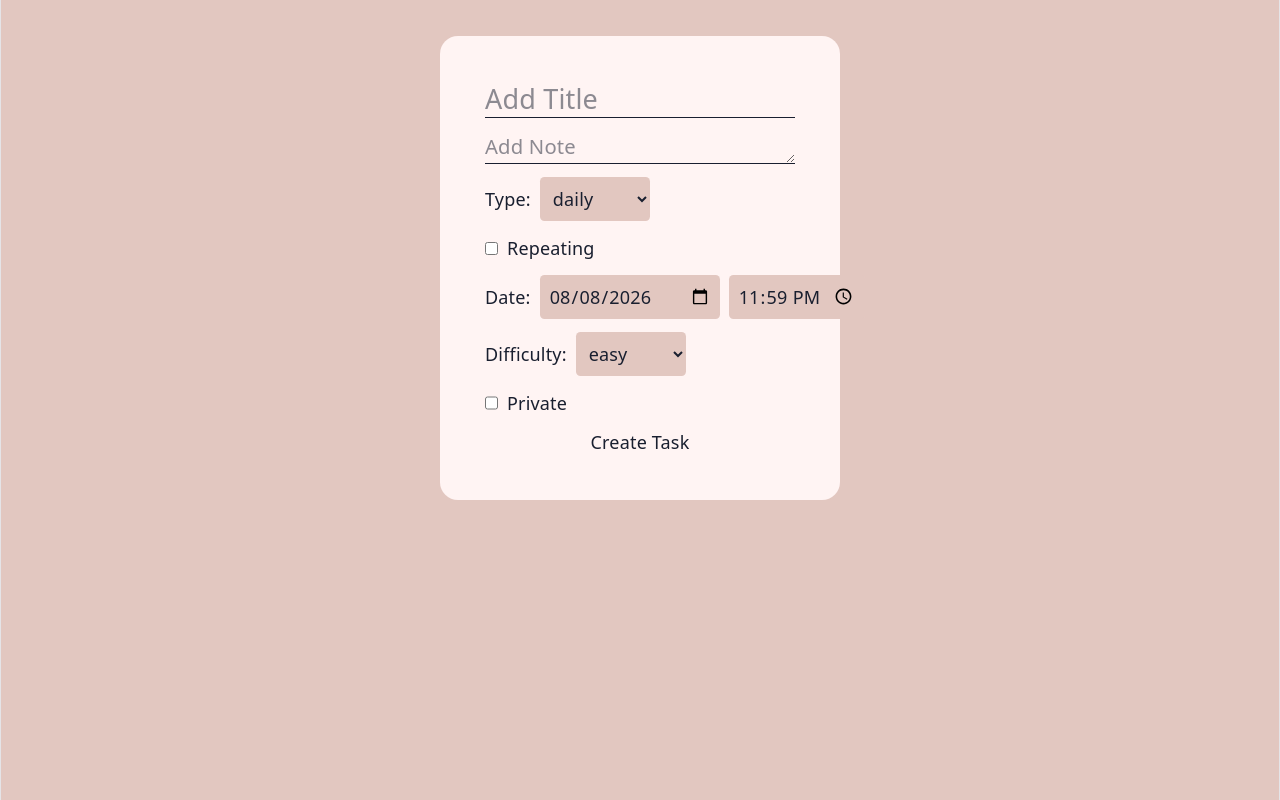
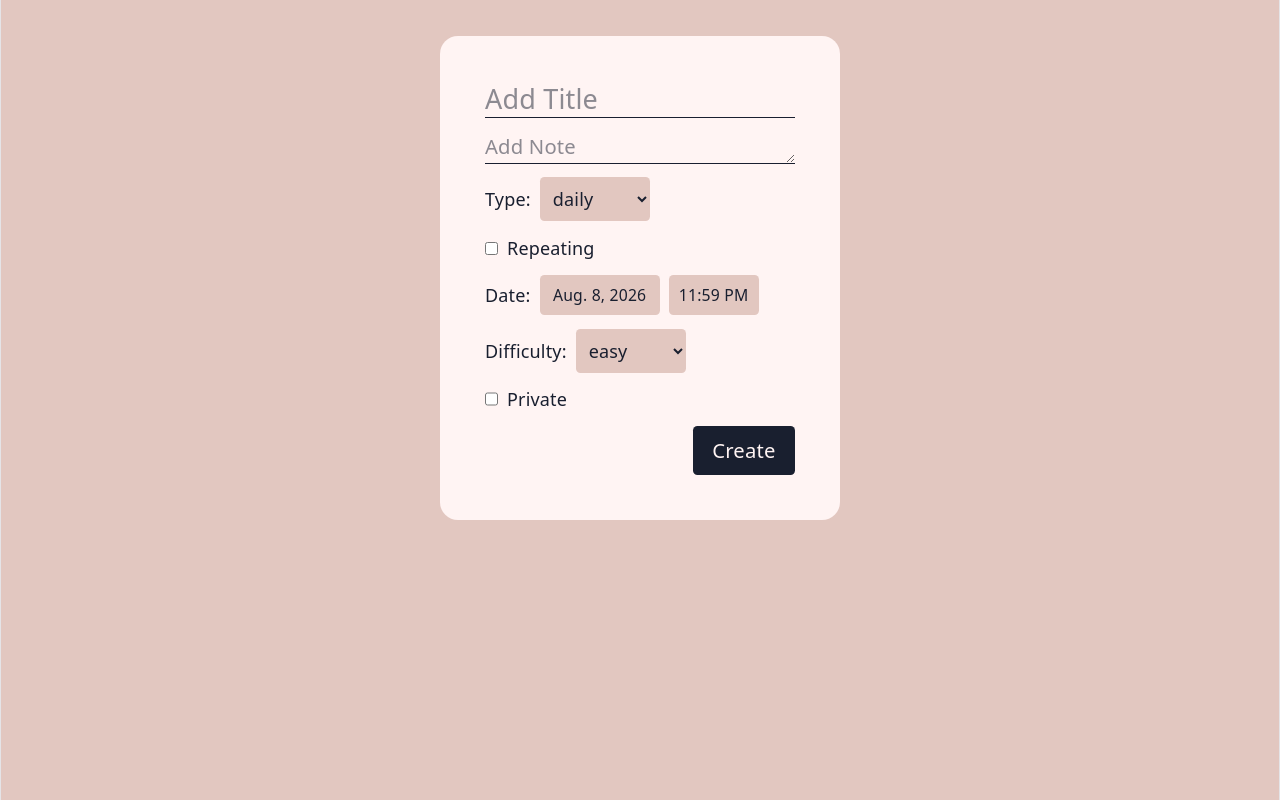
Before and after one commit to Ziad-Agha/ToDoApp, a React (Vite) app in the folder Frontend/: page /menu in a window 1280 px wide. Built offline with nearby package versions, Linux system fonts and the light colour scheme.

Commit message:
#13 - Lots of stuff

```diff
--- a/Frontend/src/App.css
+++ b/Frontend/src/App.css
@@ -4,7 +4,7 @@
 
 nav a {
     display: block;
-    color: white;
+    color: var(--color-nav-text);
     padding: 0.7rem 1.2rem;
 
     &:hover {
--- a/Frontend/src/Components/TaskMenu.tsx
+++ b/Frontend/src/Components/TaskMenu.tsx
@@ -2,19 +2,11 @@
 import { useState } from "react";
 import type { ChangeEvent } from "react";
 import DatePicker from "react-datepicker";
-import "react-datepicker/dist/react-datepicker.css";
 
-function getDefaultDate(date: Date): string {
-  const year = date.getFullYear();
-  const month = String(date.getMonth() + 1).padStart(2, "0");
-  const day = String(date.getDate()).padStart(2, "0");
-  return `${year}-${month}-${day}`;
-}
 type WeekRange = {
   start: Date; // Monday
   end: Date; // Sunday
 };
-
 type MonthRange = {
   start: Date;
   end: Date;
@@ -22,10 +14,10 @@ type MonthRange = {
 
 function getWeekRange(date: Date): WeekRange {
   const day = date.getDay();
-  const diffToMonday = (day === 0 ? -6 : 1) - day;
+  const mondayOffset = (day === 0 ? -6 : 1) - day;
 
   const start = new Date(date);
-  start.setDate(date.getDate() + diffToMonday);
+  start.setDate(date.getDate() + mondayOffset);
 
   const end = new Date(start);
   end.setDate(start.getDate() + 6);
@@ -40,12 +32,6 @@ function getWeekRange(date: Date): WeekRange {
   };
 }
 
-function buildDeadline(date: string, time: string): Date {
-  const [hours, minutes] = time.split(":").map(Number);
-  const [year, month, day] = date.split("-").map(Number);
-  return new Date(Date.UTC(year, month - 1, day, hours, minutes, 0));
-}
-
 function getMonthRange(date: Date): MonthRange {
   const year = date.getFullYear();
   const month = date.getMonth();
@@ -55,16 +41,30 @@ function getMonthRange(date: Date): MonthRange {
     end: new Date(Date.UTC(year, month + 1, 0, 23, 59, 0)),
   };
 }
-function TaskMenu() {
+
+// Combines time and date into a Date object
+function buildDeadline(date: Date | null, time: Date | null): Date | null {
+  if (date && time) {
+    const deadline = date && new Date(date);
+    deadline.setHours(time?.getHours(), time?.getMinutes(), 0, 0)
+    return deadline
+  } return null
+}
+
+export default function TaskMenu() {
+  const defaultTime = new Date()
+  defaultTime.setHours(23, 59, 0, 0)
+
+
   const [title, setTitle] = useState<string>("");
   const [note, setNote] = useState<string>("");
   const [type, setType] = useState("day");
-  const [deadlineDate, setDeadlineDate] = useState(getDefaultDate(new Date()));
-  const [deadlineTime, setDeadlineTime] = useState("23:59");
+  const [deadlineDate, setDeadlineDate] = useState<Date | null>(new Date());
+  const [deadlineTime, setDeadlineTime] = useState<Date | null>(defaultTime)
   const [difficulty, setDifficulty] = useState("easy");
   const [repeatable, setRepeatable] = useState(false);
   const [weekly, setWeekly] = useState("Sunday");
-  const [repeatInterval, setRepeatInterval] = useState(1);
+  const [frequency, setFrequency] = useState(1);
   const [selectedWeek, setSelectedWeek] = useState<Date | null>(null);
   const [selectedMonth, setSelectedMonth] = useState<Date | null>(null);
   const [isPrivate, setIsPrivate] = useState(false);
@@ -72,163 +72,150 @@ function TaskMenu() {
   const weekRange = selectedWeek ? getWeekRange(selectedWeek) : null;
   const monthRange = selectedMonth ? getMonthRange(selectedMonth) : null;
 
+  // Returns start and end dates based on chosen type [day, week, month]
   function getDate(type: string) {
     if (!repeatable) {
       if (type === "day") {
+        deadlineDate?.setHours(0, 0, 0, 0);
         return { start: deadlineDate, end: deadlineDate };
       } else if (type === "week" && weekRange) {
         return {
-          start: getDefaultDate(weekRange?.start),
-          end: getDefaultDate(weekRange.end),
+          start: weekRange?.start,
+          end: weekRange.end,
         };
       } else if (type === "month" && monthRange) {
         return {
-          start: getDefaultDate(monthRange?.start),
-          end: getDefaultDate(monthRange.end),
+          start: monthRange?.start,
+          end: monthRange.end,
         };
-      } else {
-        return null;
       }
     } else {
       return null;
     }
   }
 
-  function handleRepetition(type: string) {
-    if (type === "day") {
-      return (
-        <div>
-          <p>Repeating every</p>
-          <input
-            type="number"
-            min="1"
-            step="1"
-            value={repeatInterval}
-            onChange={handleIntervalChange}
+  //  Returns appropriate elment based on chosen type [day, week, month]
+  function handleFrequency(type: string) {
+    const labels: Record<string, string> = {
+      day: "days",
+      week: "weeks",
+      month: "months",
+    };
+
+    const frequencyInput = (
+      <input type="number"
+        min="1"step="1" value={frequency}
+        onChange={handleFrequencyChange}
         onKeyDown={(e) => e.preventDefault()}
         onPaste={(e) => e.preventDefault()}
       />
-          <p>days</p>
-        </div>
     );
-    } else if (type === "week") {
+
+    const weekdaySelect = type === "week" && (
+      <><p>Day:</p>
+        <select name="weekly-task" value={weekly} onChange={handleWeekChange}>
+          {["Monday", "Tuesday", "Wednesday", "Thursday", "Friday", "Saturday", "Sunday"].map(day => (
+            <option key={day} value={day}>{day}</option>
+          ))}
+        </select>
+      </>
+    );
+
     return (
       <div>
-          <p>Repeat every</p>
-          <input
-            type="number"
-            min="1"
-            step="1"
-            value={repeatInterval}
-            onChange={handleIntervalChange}
-            onKeyDown={(e) => e.preventDefault()}
-            onPaste={(e) => e.preventDefault()}
-          />
-          <p>weeks</p>
-          <label>Date</label>
-          <select name="weekly-task" value={weekly} onChange={handleWeekChange}>
-            <option value="Monday">Monday</option>
-            <option value="Tuesday">Tuesday</option>
-            <option value="Wednesday">Wednesday</option>
-            <option value="Thursday">Thursday</option>
-            <option value="Friday">Friday</option>
-            <option value="Saturday">Saturday</option>
-            <option value="Sunday">Sunday</option>
-          </select>
-        </div>
-      );
-    } else if (type === "month") {
-      return (
-        <div>
-          <p>Repeat every</p>
-          <input
-            type="number"
-            min="1"
-            step="1"
-            value={repeatInterval}
-            onChange={handleIntervalChange}
-            onKeyDown={(e) => e.preventDefault()}
-            onPaste={(e) => e.preventDefault()}
-          />
-          <p>months</p>
+        <p>Repeats every</p>
+        {frequencyInput}
+        <p>{labels[type]}</p>
+        {weekdaySelect}
       </div>
     );
   }
-  }
 
+  /*  handleFrequency sub-function */
+  /*  Returns appropriate DatePickers based on chosen type [day, week, month] */
   function handleDeadline(type: string) {
+    // DAY DATEPICKER
     if (type === "day") {
-      return (
-        <div className="task-deadline-input">
-          <div className="flex gap-2 items-center">
+      return <div className="day-date-picker flex gap-2 items-center">
         <label>Date:</label>
-            <input
-              type="date"
-              value={deadlineDate}
-              className="task-element"
-              onChange={handleDateChange}
+        <DatePicker
+          selected={deadlineDate}
+          onChange={(date: Date | null) => setDeadlineDate(date)}
+          showDateSelect
+          dateFormat="MMM. d, yyyy"
+          className="task-element datepicker-input "
+          wrapperClassName="w-[120px]"
+          onFocus={(e) => e.target.blur()}
         />
-            <input
-              type="time"
-              value={deadlineTime}
-              className="task-element"
-              onChange={handleTimeChange}
+        <DatePicker
+          selected={deadlineTime}
+          onChange={(date: Date | null) => setDeadlineTime(date)}
+          showTimeSelect showTimeSelectOnly
+          timeFormat="hh:mm aa"
+          dateFormat="hh:mm aa"
+          className="task-element datepicker-input"
+          wrapperClassName="w-[90px]"
         />
       </div>
-        </div>
-      );
-    } else if (type === "week") {
-      return (
+    }
+    // WEEK DATEPICKER
+    else if (type === "week") {
+      return <div className="week-date-picker flex gap-2 items-center">
         <DatePicker
           selected={weekRange?.end}
           onChange={(date: Date | null) => setSelectedWeek(date)}
           showWeekPicker
           calendarStartDay={1}
+          className="task-element"
           placeholderText="Select a week"
         />
-      );
-    } else if (type === "month") {
-      return (
+      </div>
+    }
+    // MONTH DATEPICKER
+    else if (type === "month") {
+      return <div className="week-date-picker flex gap-2 items-center">
         <DatePicker
           selected={monthRange?.end}
           onChange={(date: Date | null) => setSelectedMonth(date)}
           showMonthYearPicker
           dateFormat="MMMM yyyy"
+          className="task-element"
           placeholderText="Select a month"
         />
-      );
+      </div>
     }
   }
 
   async function handleSubmit() {
+
+    // ------------------ VALIDATION BLOCK -------------------------- //
     const validationErrors: string[] = [];
 
+    // Use turnary op--------------------------------------------------
     if (!title.trim()) validationErrors.push("Title is required.");
     if (!difficulty) validationErrors.push("Difficulty is required.");
 
+    // Try switch------------------------------------------------------
     if (!repeatable) {
       if (type === "day" && !deadlineDate)
-        validationErrors.push("Deadline date is required.");
+        validationErrors.push("Deadline is required.");
       if (type === "week") {
         if (!selectedWeek) validationErrors.push("Please select a week.");
         else if (isNaN(selectedWeek.getTime()))
-          validationErrors.push(
-            "Please select a valid week from the calendar. (Month/day/year)",
-          );
+          validationErrors.push("Please select a valid week from the calendar. (MM/DD/YYYY)");
       }
 
+      // Use turnary op--------------------------------------------------
       if (type === "month") {
         if (!selectedMonth) validationErrors.push("Please select a month.");
         else if (isNaN(selectedMonth.getTime()))
-          validationErrors.push(
-            "Please select a valid month from the calendar.",
-          );
+          validationErrors.push("Please select a valid month from the calendar.");
       }
     }
 
     if (validationErrors.length > 0) {
       setErrors(validationErrors);
-      return; // ← stops here, fetch never runs
+      return;
     }
 
     setErrors([]);
@@ -240,15 +227,20 @@ function TaskMenu() {
       difficulty: difficulty,
       createdon: new Date(),
       type: type,
-      startDate: dateRange ? new Date(dateRange.start) : null,
+      startDate: dateRange ? dateRange.start : null,
       deadline: dateRange ? buildDeadline(dateRange.end, deadlineTime) : null,
-      frequency: repeatInterval,
+      frequency: frequency,
       status: repeatable ? "" : "active",
       weekday: weekly,
       isPrivate: isPrivate,
     };
 
+
+    // ------------------ POST REQ BLOCK ----------------- //
+    //  SENDING TASK TO BACKEND SERVER
     try {
+      // API SHOULD BE REFERENCED NOT EXPLICIT
+      // SHOULDN'T THE REQUEST BE IN ROUTES?
       const response = await fetch("http://localhost:3001/api/tasks/", {
         method: "POST",
         headers: { "Content-Type": "application/json" },
@@ -265,25 +257,19 @@ function TaskMenu() {
     }
   }
 
+  // ------------ CHANGE EVENT HANDLE FUNCTIONS BLOCK ------------------ //
   function handleTitleChange(event: ChangeEvent<HTMLInputElement>) {
     setTitle(event.target.value);
   }
   function handleTextAreaChange(event: ChangeEvent<HTMLTextAreaElement>) {
     setNote(event.target.value);
   }
-  function handleDateChange(event: ChangeEvent<HTMLInputElement>) {
-    setDeadlineDate(event.target.value);
-  }
-  function handleTimeChange(event: ChangeEvent<HTMLInputElement>) {
-    setDeadlineTime(event.target.value);
-  }
   function handleTypeChange(event: ChangeEvent<HTMLSelectElement>) {
     setType(event.target.value);
   }
-  function handleIntervalChange(event: ChangeEvent<HTMLInputElement>) {
-    setRepeatInterval(Number(event.target.value));
+  function handleFrequencyChange(event: ChangeEvent<HTMLInputElement>) {
+    setFrequency(Number(event.target.value));
   }
-
   function handleDifficultyChange(event: ChangeEvent<HTMLSelectElement>) {
     setDifficulty(event.target.value);
   }
@@ -297,26 +283,19 @@ function TaskMenu() {
     setIsPrivate(!isPrivate);
   }
 
-  ///////////////////////////////////////////////////////////////////////////
-
-  return (
-    <div className="task-menu-container bg-tasks-view self-center rounded-2xl w-[400px] p-10 m-8 text-left text-text-dark">
+  // ------------- ACTUAL TASKMENU COMPONENT ----------------- //
+  return <div className="task-menu-container bg-tasks-view self-center rounded-2xl w-[400px] p-10 m-8 text-left text-text-dark">
     <div className="flex flex-col gap-3 self-center">
       {/*    TITLE    */}
-        <input
-          type="text"
-          value={title}
+      <input type="text" value={title}
         placeholder="Add Title"
         onChange={handleTitleChange}
         className="border-b w-[100%] text-2xl"
       />
 
       {/*    NOTE    */}
-        <textarea
-          name="note"
-          value={note}
-          rows={1}
-          placeholder="Add Note"
+      <textarea name="note" value={note}
+        rows={1} placeholder="Add Note"
         onChange={handleTextAreaChange}
         className="border-b w-[100%] text-lg"
       ></textarea>
@@ -349,7 +328,7 @@ function TaskMenu() {
 
       {/*    DATE    */}
       <div className="repeat-options">
-          {repeatable ? handleRepetition(type) : handleDeadline(type)}
+        {repeatable ? handleFrequency(type) : handleDeadline(type)}
       </div>
 
       {/*    DIFFICULTY    */}
@@ -377,21 +356,47 @@ function TaskMenu() {
         />
         <p>Private</p>
       </div>
+
       {errors.length > 0 && (
         <div className="form-errors">
           {errors.map((error, index) => (
-              <p key={index} style={{ color: "red" }}>
-                {error}
-              </p>
+            <p key={index} style={{ color: "red" }}>{error}</p>
           ))}
         </div>
       )}
-        <button className="bg-" onClick={handleSubmit}>
-          Create Task
-        </button>
+
+      <button
+      className="bg-nav text-tasks-view w-[33%] p-2 rounded self-end text-lg"
+      onClick={handleSubmit}>Create</button>
     </div>
   </div>
-  );
 }
 
-export default TaskMenu;
+
+
+
+// ABSTRACTION ATTEMPT
+
+// function titleInput() {
+//   const [title, setTitle] = useState<string>("");
+//   function handleTitleChange(event: ChangeEvent<HTMLInputElement>) {
+//     setTitle(event.target.value);
+//   }
+//   return <input type="text" value={title}
+//     placeholder="Add Title"
+//     onChange={handleTitleChange}
+//     className="border-b w-[100%] text-2xl"
+//   />
+// }
+
+// function noteTextArea() {
+//   const [note, setNote] = useState<string>("");
+//   function handleTextAreaChange(event: ChangeEvent<HTMLTextAreaElement>) {
+//     setNote(event.target.value);
+//   }
+//   return <textarea name="note" value={note}
+//     rows={1} placeholder="Add Note"
+//     onChange={handleTextAreaChange}
+//     className="border-b w-[100%] text-lg"
+//   ></textarea>
+// }
--- a/Frontend/src/index.css
+++ b/Frontend/src/index.css
@@ -1,10 +1,11 @@
-
 @import "tailwindcss";
+@import "react-datepicker/dist/react-datepicker.css";
 
 @theme {
   --color-nav: #191f2f;
   --color-nav-hover: #222a40;
   --color-nav-active: #2b3550;
+  --color-nav-text: #FFFFFF;
   --color-sub-nav: #303747;
   --color-tasks-view: #fff4f3;
   --color-tasks-section: #e2c7c0;
@@ -14,6 +15,7 @@
   --color-coin-area: #fde7cd;
   --color-coin-value: #dd9d30;
 }
+
 :root {
   --text: #6b6375;
   --text-h: #08060d;
@@ -99,5 +101,61 @@ h2 {
 }
 
 .task-element {
-    @apply bg-tasks-section rounded p-2;
+  @apply bg-tasks-section rounded p-2;
 }
+
+.datepicker-input {
+  @apply w-full text-sm text-center;
+}
+
+.react-datepicker,
+.react-datepicker__time-list-item {
+  background-color: var(--color-task-box)
+}
+
+.react-datepicker__header {
+  /* the top bar with month/year */
+  background-color: var(--color-sub-nav);
+
+  & h2, div{
+    color: var(--color-nav-text);
+  }
+}
+
+
+.react-datepicker__day--selected,
+.react-datepicker__time-list-item--selected {
+  /* the selected day */
+  background-color: var(--color-tasks-section) !important;
+  color: var(--color-nav) !important;
+}
+
+.react-datepicker__day:hover,
+.react-datepicker__time-list-item:hover {
+  /* hover state on days */
+  background-color:
+  color-mix(in srgb, var(--color-tasks-section), transparent 60%) !important;
+}
+
+/* .react-datepicker__input-container input {
+  outline: none;
+  box-shadow: none;
+  border: none;
+}
+.react-datepicker-wrapper:focus-within {
+  outline: 0 solid var(--color-accent);
+  border-radius: 0;
+} */
+
+/* .react-datepicker__tab-loop {
+  position: absolute;
+} */
+
+.react-datepicker__navigation-icon--previous,
+.react-datepicker__navigation-icon--next {
+  top: 4px;
+}
+
+.react-datepicker__triangle {
+  display: none;
+}
--- a/package.json
+++ b/package.json
@@ -2,8 +2,11 @@
   "dependencies": {
     "@prisma/client": "^6.19.3",
     "@tailwindcss/vite": "^4.3.1",
+    "@types/react": "^19.2.17",
+    "@types/react-dom": "^19.2.3",
     "dotenv": "^17.4.2",
-    "tailwindcss": "^4.3.1"
+    "tailwindcss": "^4.3.1",
+    "typescript": "^6.0.3"
   },
   "devDependencies": {
     "prisma": "^6.19.3",
```
Also changed, not shown: 2 other files (tests, documents, lock files or other folders). Lines whose indentation alone changed are shown as unchanged.
